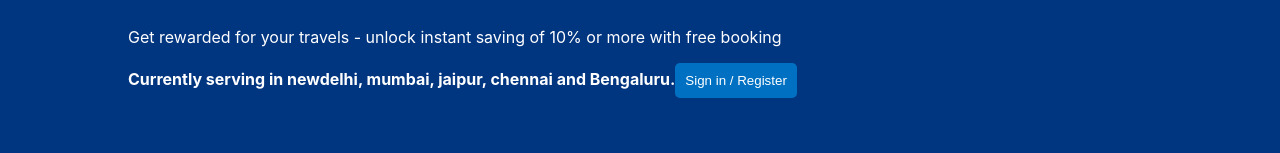
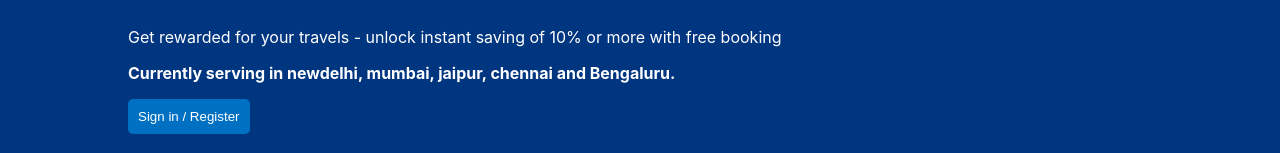
Before and after one commit to Shivanand0297/hotel-booking-mern, a React (Create React App) app in the folder frontend/hotel-booking-frontend/: page / in a window 1280 px wide. Shown: the part 195-348 px from the top of the page. Built offline with nearby package versions, Linux system fonts and the light colour scheme; no server answers.

Commit message:
fixed minor css

```diff
--- a/frontend/hotel-booking-frontend/src/components/header/Header.jsx
+++ b/frontend/hotel-booking-frontend/src/components/header/Header.jsx
@@ -113,8 +113,9 @@ const Header = ({type}) => {
           Get rewarded for your travels - unlock instant saving of 10% or more
           with free booking
         </p>
-        <b className="headerDesc">
-          Currently serving in newdelhi, mumbai, jaipur, chennai and Bengaluru.</b>
+        <p><b className="headerDesc">
+          Currently serving in newdelhi, mumbai, jaipur, chennai and Bengaluru.
+        </b></p>
         { !user && <button className="headerBtn">Sign in / Register</button>}
         <div className="headerSearch">
           <div className="headerSearchItem">
```
